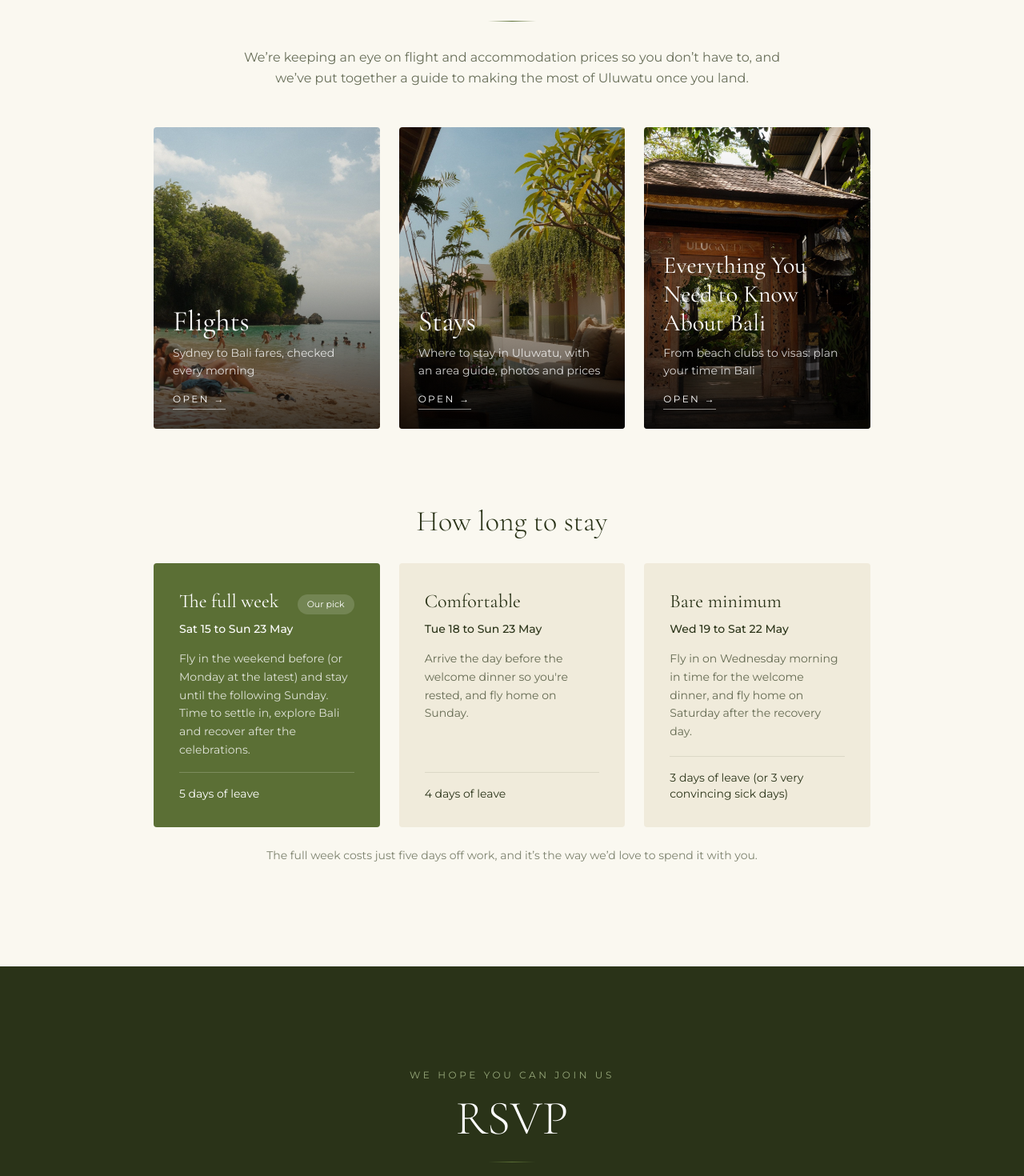
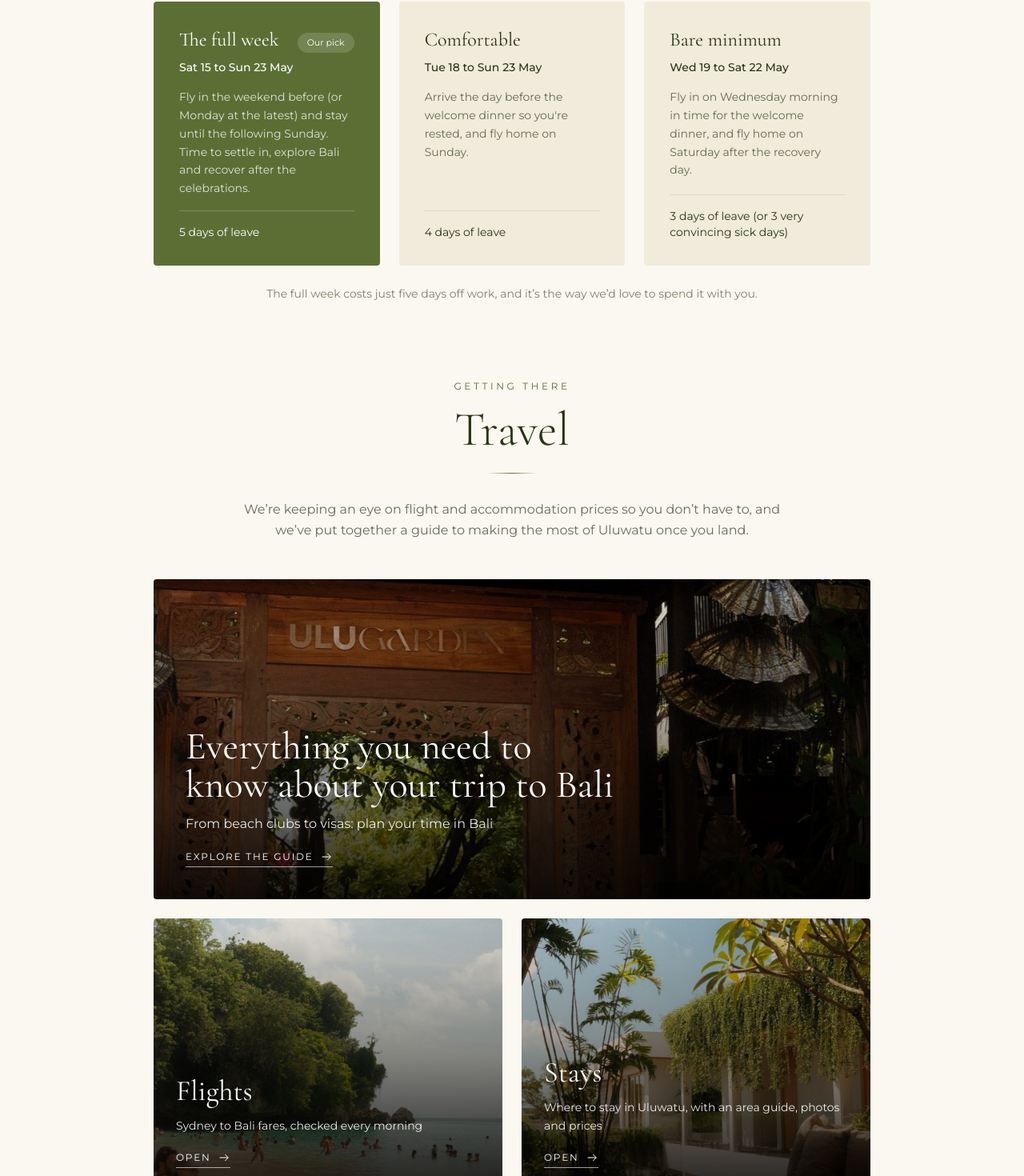
Before and after one commit to dinalp/wedding-website, a Next.js app: page / in a window 1280 px wide. Shown: the part 7194-8664 px from the top of the page at 80% size. Built offline with nearby package versions, Linux system fonts and the light colour scheme.

Commit message:
Reorder stay planning and feature Bali guide above travel tiles

```diff
--- a/src/app/page.tsx
+++ b/src/app/page.tsx
@@ -395,83 +395,12 @@ export default function Home() {
 
       <Schedule />
 
-      {/* Travel Section */}
-      <section id="travel" className="py-16 md:py-32 px-4 md:px-8 bg-background">
+      {/* How long to stay */}
+      <section id="how-long-to-stay" className="pt-16 md:pt-32 pb-16 md:pb-24 px-4 md:px-8 bg-background">
         <div className="max-w-4xl mx-auto">
-          <motion.div
-            initial={{ opacity: 0, y: 50 }}
-            whileInView={{ opacity: 1, y: 0 }}
-            transition={{ duration: 0.8 }}
-            viewport={{ once: true }}
-            className="text-center"
-          >
-            <p className="font-[family-name:var(--font-montserrat)] text-accent tracking-[0.2em] md:tracking-[0.3em] text-xs mb-4">
-              GETTING THERE
-            </p>
-            <h2 className="font-[family-name:var(--font-cormorant)] text-4xl md:text-6xl font-light text-charcoal">
-              Travel
+            <h2 className="font-[family-name:var(--font-cormorant)] text-4xl md:text-6xl font-light text-charcoal text-center">
+              How long to stay
             </h2>
-            <div className="divider mx-auto mt-6" />
-            <p className="font-[family-name:var(--font-montserrat)] text-charcoal/70 mt-8 leading-relaxed max-w-2xl mx-auto">
-              We&rsquo;re keeping an eye on flight and accommodation prices so you
-              don&rsquo;t have to, and we&rsquo;ve put together a guide to making the most
-              of Uluwatu once you land.
-            </p>
-          </motion.div>
-
-          <div className="grid md:grid-cols-3 gap-4 md:gap-6 mt-12">
-            {[
-              {
-                href: "/flights",
-                title: "Flights",
-                body: "Sydney to Bali fares, checked every morning",
-                photo: "/photos/bali-v2-3.jpg",
-              },
-              {
-                href: "/stays",
-                title: "Stays",
-                body: "Where to stay in Uluwatu, with an area guide, photos and prices",
-                photo: "/photos/bali-v2-2.jpg",
-              },
-              {
-                href: "/bali",
-                title: "Everything You Need to Know About Bali",
-                body: "From beach clubs to visas: plan your time in Bali",
-                photo: "/photos/bali-v2-1.jpg",
-              },
-            ].map((card) => (
-              <a
-                key={card.href}
-                href={card.href}
-                className="group relative block aspect-[4/5] md:aspect-[3/4] rounded-sm overflow-hidden"
-              >
-                <Image
-                  src={card.photo}
-                  alt=""
-                  fill
-                  sizes="(min-width: 768px) 300px, 100vw"
-                  quality={85}
-                  className="object-cover transition-transform duration-700 group-hover:scale-105"
-                />
-                <div className="absolute inset-0 bg-gradient-to-t from-black/75 via-black/20 to-transparent" />
-                <div className="absolute inset-x-0 bottom-0 p-6 text-white">
-                  <h3 className={`font-[family-name:var(--font-cormorant)] ${card.href === "/bali" ? "text-3xl md:text-2xl lg:text-3xl" : "text-4xl"}`}>{card.title}</h3>
-                  <p className="font-[family-name:var(--font-montserrat)] text-white/80 text-sm mt-2 leading-relaxed">
-                    {card.body}
-                  </p>
-                  <span className="inline-block mt-4 font-[family-name:var(--font-montserrat)] tracking-[0.2em] text-xs border-b border-white/50 pb-1 group-hover:border-white">
-                    OPEN &rarr;
-                  </span>
-                </div>
-              </a>
-            ))}
-          </div>
-
-          {/* How long to stay */}
-          <div className="mt-16 md:mt-24">
-            <h3 className="font-[family-name:var(--font-cormorant)] text-3xl md:text-4xl font-light text-charcoal text-center">
-              How long to stay
-            </h3>
             <div className="grid md:grid-cols-3 gap-4 md:gap-6 mt-8">
               {[
                 {
@@ -499,7 +428,7 @@ export default function Home() {
                   className={`flex flex-col rounded-sm p-6 md:p-8 ${plan.note ? "bg-accent text-white" : "bg-cream text-charcoal"}`}
                 >
                   <div className="flex items-baseline justify-between gap-3">
-                    <h4 className="font-[family-name:var(--font-cormorant)] text-2xl">{plan.title}</h4>
+                    <h3 className="font-[family-name:var(--font-cormorant)] text-2xl">{plan.title}</h3>
                     {plan.note && (
                       <span className="font-[family-name:var(--font-montserrat)] text-[11px] bg-white/15 rounded-full px-3 py-1">
                         {plan.note}
@@ -524,8 +453,83 @@ export default function Home() {
               The full week costs just five days off work, and it&rsquo;s the way we&rsquo;d love to spend it with you.
             </p>
           </div>
+      </section>
 
+      {/* Travel Section */}
+      <section id="travel" className="pb-16 md:pb-32 px-4 md:px-8 bg-background">
+        <div className="max-w-4xl mx-auto">
+          <motion.div
+            initial={{ opacity: 0, y: 50 }}
+            whileInView={{ opacity: 1, y: 0 }}
+            transition={{ duration: 0.8 }}
+            viewport={{ once: true }}
+            className="text-center"
+          >
+            <p className="font-[family-name:var(--font-montserrat)] text-accent tracking-[0.2em] md:tracking-[0.3em] text-xs mb-4">
+              GETTING THERE
+            </p>
+            <h2 className="font-[family-name:var(--font-cormorant)] text-4xl md:text-6xl font-light text-charcoal">
+              Travel
+            </h2>
+            <div className="divider mx-auto mt-6" />
+            <p className="font-[family-name:var(--font-montserrat)] text-charcoal/70 mt-8 leading-relaxed max-w-2xl mx-auto">
+              We&rsquo;re keeping an eye on flight and accommodation prices so you
+              don&rsquo;t have to, and we&rsquo;ve put together a guide to making the most
+              of Uluwatu once you land.
+            </p>
+          </motion.div>
 
+          <div className="grid grid-cols-2 gap-4 md:gap-6 mt-12">
+            {[
+              {
+                href: "/bali",
+                title: "Everything you need to know about your trip to Bali",
+                body: "From beach clubs to visas: plan your time in Bali",
+                photo: "/photos/bali-v2-1.jpg",
+                featured: true,
+              },
+              {
+                href: "/flights",
+                title: "Flights",
+                body: "Sydney to Bali fares, checked every morning",
+                photo: "/photos/bali-v2-3.jpg",
+                featured: false,
+              },
+              {
+                href: "/stays",
+                title: "Stays",
+                body: "Where to stay in Uluwatu, with an area guide, photos and prices",
+                photo: "/photos/bali-v2-2.jpg",
+                featured: false,
+              },
+            ].map((card) => (
+              <Link
+                key={card.href}
+                href={card.href}
+                className={`group relative flex flex-col justify-end rounded-sm overflow-hidden focus-visible:outline-2 focus-visible:outline-offset-4 focus-visible:outline-accent ${card.featured ? "col-span-2 min-h-[320px] md:min-h-[400px]" : "min-h-[260px] md:min-h-[340px]"}`}
+              >
+                <Image
+                  src={card.photo}
+                  alt=""
+                  fill
+                  sizes={card.featured ? "(min-width: 960px) 896px, 100vw" : "(min-width: 960px) 436px, 50vw"}
+                  quality={85}
+                  className="object-cover transition-transform duration-700 group-hover:scale-105 motion-reduce:transition-none motion-reduce:group-hover:scale-100"
+                />
+                <div className="absolute inset-0 bg-gradient-to-t from-black/85 via-black/40 to-black/10" />
+                <div className={`relative text-white pt-20 ${card.featured ? "p-6 md:p-10" : "p-4 md:p-7"}`}>
+                  <h3 className={`font-[family-name:var(--font-cormorant)] text-balance ${card.featured ? "text-4xl md:text-5xl max-w-2xl" : "text-3xl md:text-4xl"}`}>{card.title}</h3>
+                  <p className={`font-[family-name:var(--font-montserrat)] text-white/90 mt-3 leading-relaxed ${card.featured ? "text-sm md:text-base max-w-xl" : "text-sm"}`}>
+                    {card.body}
+                  </p>
+                  <span className="inline-flex items-center gap-2 mt-5 font-[family-name:var(--font-montserrat)] tracking-[0.15em] text-xs border-b border-white/60 pb-1 group-hover:border-white">
+                    {card.featured ? "EXPLORE THE GUIDE" : "OPEN"}
+                    <svg viewBox="0 0 24 24" width="16" height="16" fill="none" stroke="currentColor" strokeWidth="1.5" aria-hidden="true"><path d="M4 12h16m-6-6 6 6-6 6" /></svg>
+                  </span>
+                </div>
+              </Link>
+            ))}
+          </div>
         </div>
       </section>
 
```
